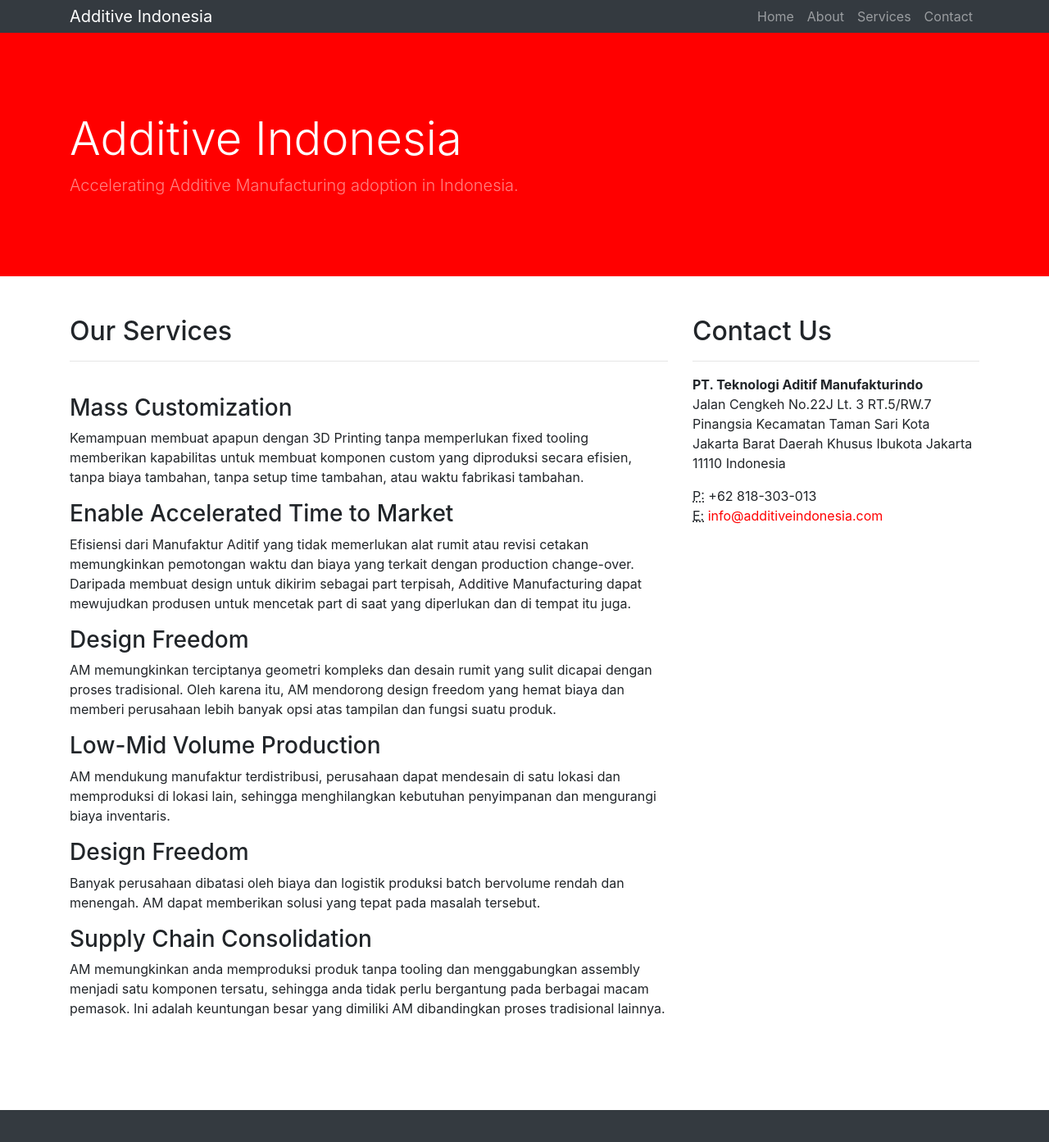
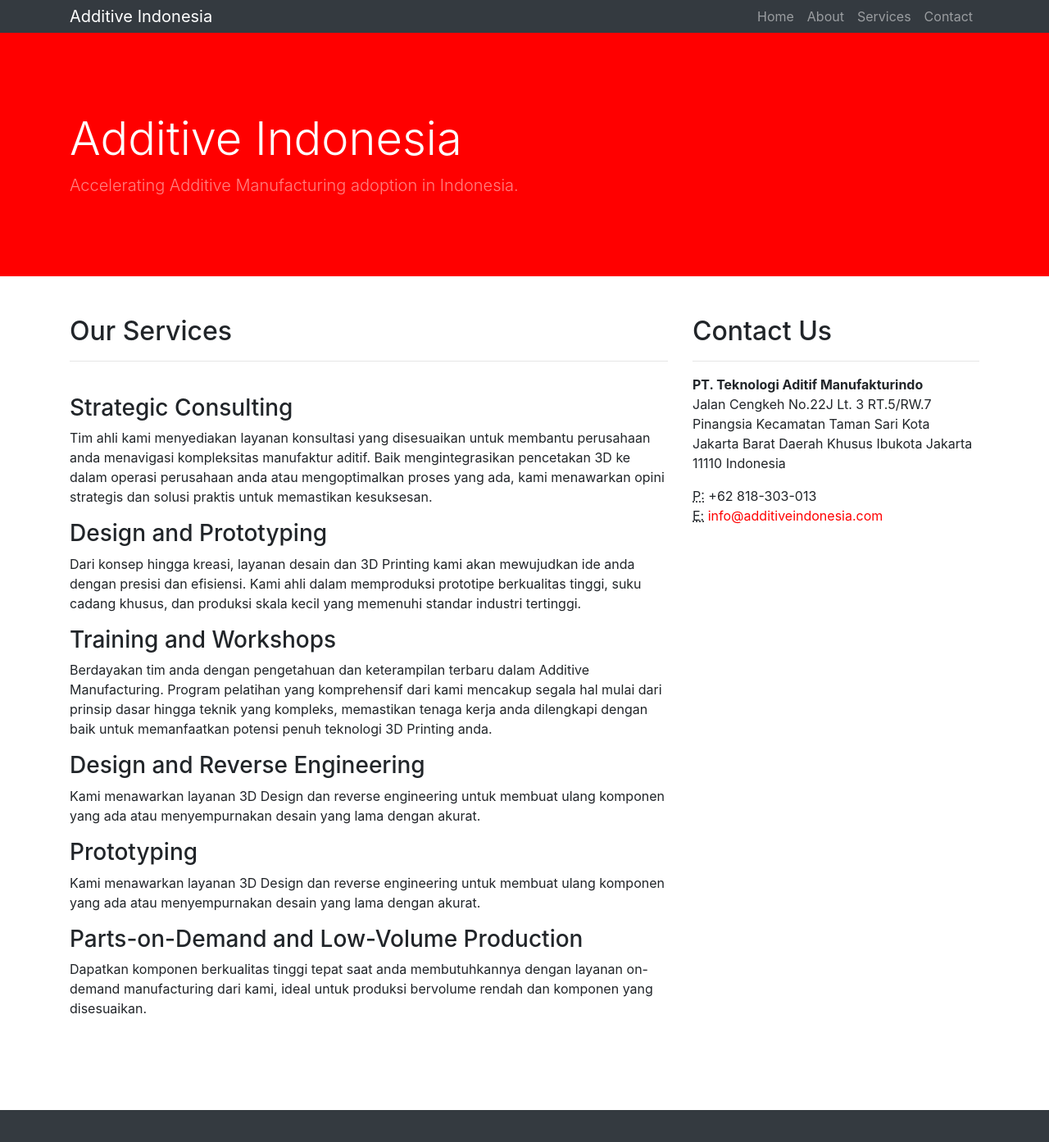
Before and after one commit to rlim338/additive-indonesia.github.io, a Jekyll site: the page built from _pages/our-services.html, in a window 1280 px wide and 1400 px high. Shown: the top 1393 px of the window at 82% size. Built offline with Jekyll 4.4.1, drawn with Linux system fonts in a browser that asks for light colours.

Commit message:
Update our-services.html

```diff
--- a/_pages/our-services.html
+++ b/_pages/our-services.html
@@ -7,43 +7,42 @@
 <h2>Our Services</h2>
 <hr/>
 <br>
-<h3>Mass Customization</h3>
+<h3>Strategic Consulting</h3>
 <p>
-  Kemampuan membuat apapun dengan 3D Printing tanpa memperlukan fixed tooling memberikan kapabilitas untuk
-  membuat komponen custom yang diproduksi secara efisien, tanpa biaya tambahan, tanpa setup time tambahan,
-  atau waktu fabrikasi tambahan.
+  Tim ahli kami menyediakan layanan konsultasi yang disesuaikan untuk membantu perusahaan anda menavigasi kompleksitas manufaktur aditif.
+  Baik mengintegrasikan pencetakan 3D ke dalam operasi perusahaan anda atau mengoptimalkan proses yang ada,
+  kami menawarkan opini strategis dan solusi praktis untuk memastikan kesuksesan.
 </p>
 
-<h3>Enable Accelerated Time to Market</h3>
+<h3>Design and Prototyping</h3>
 <p>
-  Efisiensi dari Manufaktur Aditif yang tidak memerlukan alat rumit atau revisi cetakan memungkinkan pemotongan
-  waktu dan biaya yang terkait dengan production change-over.
-  Daripada membuat design untuk dikirim sebagai part terpisah,
-  Additive Manufacturing dapat mewujudkan produsen untuk mencetak part di saat yang diperlukan dan di tempat itu juga.
+  Dari konsep hingga kreasi, layanan desain dan 3D Printing kami akan mewujudkan ide anda dengan presisi dan efisiensi.
+  Kami ahli dalam memproduksi prototipe berkualitas tinggi, suku cadang khusus,
+  dan produksi skala kecil yang memenuhi standar industri tertinggi.
 </p>
 
-<h3>Design Freedom</h3>
+<h3>Training and Workshops</h3>
 <p>
-  AM memungkinkan terciptanya geometri kompleks dan desain rumit yang sulit dicapai dengan proses tradisional.
-  Oleh karena itu, AM mendorong design freedom yang hemat biaya dan memberi perusahaan lebih banyak opsi
-  atas tampilan dan fungsi suatu produk.
+  Berdayakan tim anda dengan pengetahuan dan keterampilan terbaru dalam Additive Manufacturing.
+  Program pelatihan yang komprehensif dari kami mencakup segala hal mulai dari prinsip dasar
+  hingga teknik yang kompleks, memastikan tenaga kerja anda dilengkapi dengan baik untuk memanfaatkan
+  potensi penuh teknologi 3D Printing anda.
 </p>
 
-<h3>Low-Mid Volume Production</h3>
+<h3>Design and Reverse Engineering</h3>
 <p>
-  AM mendukung manufaktur terdistribusi, perusahaan dapat mendesain di satu lokasi
-  dan memproduksi di lokasi lain, sehingga menghilangkan kebutuhan penyimpanan dan mengurangi biaya inventaris.
+  Kami menawarkan layanan 3D Design dan reverse engineering untuk membuat ulang komponen
+  yang ada atau menyempurnakan desain yang lama dengan akurat.
 </p>
 
-<h3>Design Freedom</h3>
+<h3>Prototyping</h3>
 <p>
-  Banyak perusahaan dibatasi oleh biaya dan logistik produksi batch bervolume rendah dan menengah.
-  AM dapat memberikan solusi yang tepat pada masalah tersebut.
+  Kami menawarkan layanan 3D Design dan reverse engineering untuk membuat ulang komponen
+  yang ada atau menyempurnakan desain yang lama dengan akurat.
 </p>
 
-<h3>Supply Chain Consolidation</h3>
+<h3>Parts-on-Demand and Low-Volume Production</h3>
 <p>
-  AM memungkinkan anda memproduksi produk tanpa tooling dan menggabungkan assembly menjadi satu komponen tersatu,
-  sehingga anda tidak perlu bergantung pada berbagai macam pemasok.
-  Ini adalah keuntungan besar yang dimiliki AM dibandingkan proses tradisional lainnya.
+  Dapatkan komponen berkualitas tinggi tepat saat anda membutuhkannya dengan layanan
+  on-demand manufacturing dari kami, ideal untuk produksi bervolume rendah dan komponen yang disesuaikan.
 </p>
```
